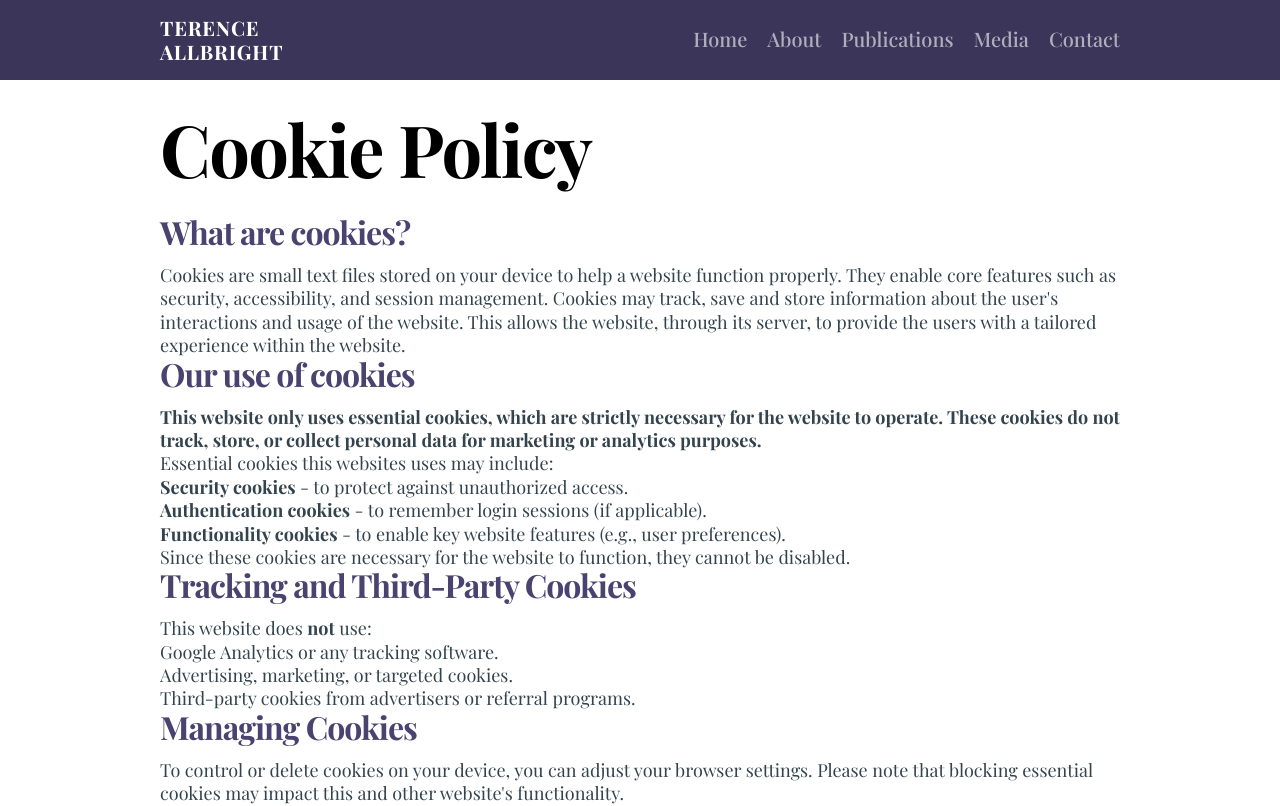
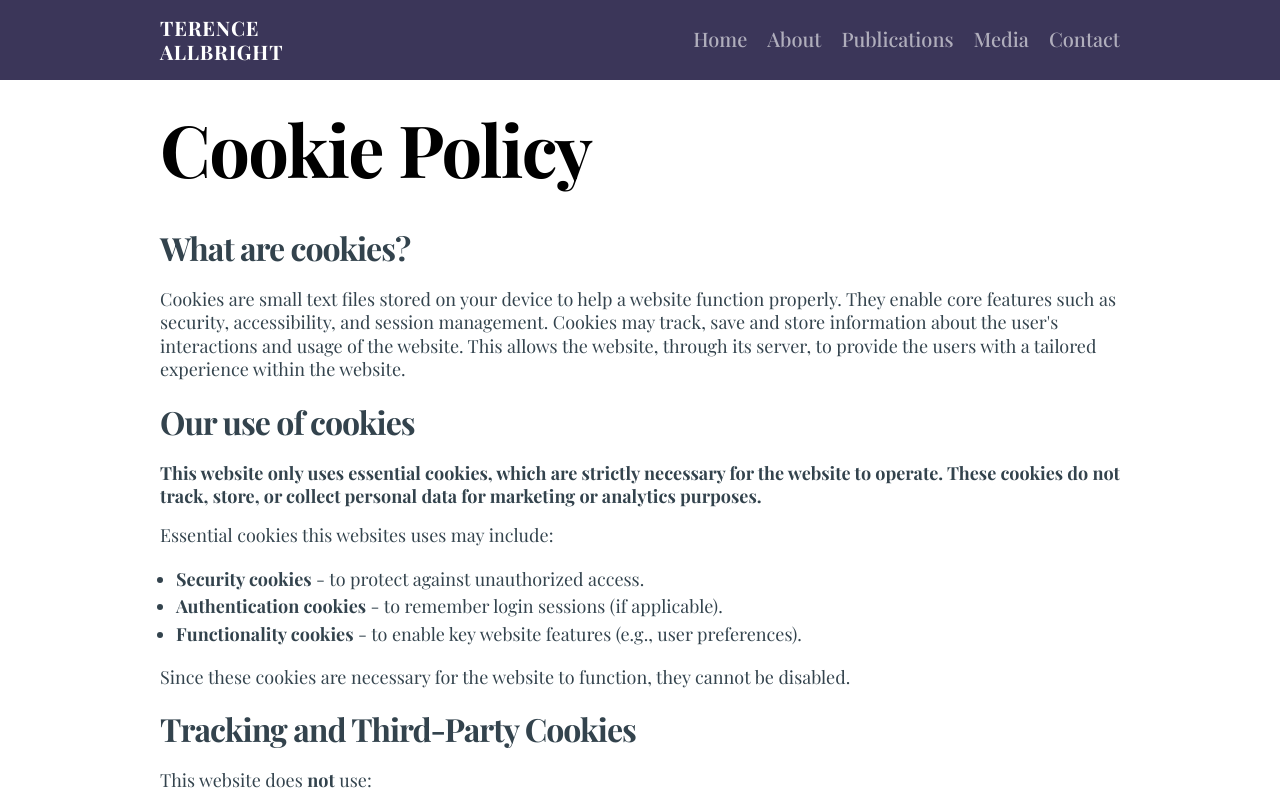
Before and after one commit to Black-and-White-Web-Development/terence-allbright-composer, a React (Vite) app: page /cookies in a window 1280 px wide. Shown: the top 806 px of the page. Built offline with nearby package versions, Linux system fonts and the light colour scheme; a web font is replaced by a local one.

Commit message:
Feat: add styling for legal pages

```diff
--- a/src/pages/legal/Accessibility.jsx
+++ b/src/pages/legal/Accessibility.jsx
@@ -1,42 +1,47 @@
+import "./Legal.scss";
+
 const Accessibility = function () {
 	return (
-		<section className="accessibility fb-col-wrapper">
-			<h1 className="accessibility">Accessibility statement</h1>
-			<h2>Our commitment to accessibility</h2>
-			<p className="accessibility__paragraph">
+		<section className="legal fb-col-wrapper">
+			<h1 className="legal__heading">Accessibility statement</h1>
+			<h2 className="legal__subheading">Our commitment to accessibility</h2>
+			<p className="legal__paragraph">
 				We are committed to making our website accessible to as many users as possible, including
 				those with disabilities. We aim to meet the Web Content Accessibility Guidelines (WCAG) 2.1
 				AA standard, as described in the Equality Act 2010, to ensure that our website is easy to
 				navigate and interact with for everyone.
 			</p>
-			<h2>Accessibility features</h2>
-			<p>To enhance usability, we aim to:</p>
-			<ul>
-				<li>Provide clear and consistent navigation.</li>
-				<li>Use readable fonts and sufficient color contrast.</li>
-				<li>Ensure our website is compatible with screen readers.</li>
-				<li>Offer keyboard navigation for all interactive elements.</li>
-				<li>Use descriptive alt text for images where applicable.</li>
+			<h2 className="legal__subheading">Accessibility features</h2>
+			<p className="legal__paragraph">To enhance usability, we aim to:</p>
+			<ul className="legal__list">
+				<li className="legal__list-item">Provide clear and consistent navigation.</li>
+				<li className="legal__list-item">Use readable fonts and sufficient color contrast.</li>
+				<li className="legal__list-item">Ensure our website is compatible with screen readers.</li>
+				<li className="legal__list-item">
+					Offer keyboard navigation for all interactive elements.
+				</li>
+				<li className="legal__list-item">Use descriptive alt text for images where applicable.</li>
 			</ul>
-			<h2>Reporting accessibility issues</h2>
-			<p>
+			<h2 className="legal__subheading">Reporting accessibility issues</h2>
+			<p className="legal__paragraph">
 				We continuously review our website to improve accessibility. If you experience any
 				difficulty accessing or interacting with content, please contact the site owner so the issue
 				can be addressed.
 			</p>
-			<p>
+			<p className="legal__paragraph">
 				We aim to respond to accessibility feedback within five business days and take necessary
 				actions to improve accessibility where possible.
 			</p>
-			<h2>Enforcement procedure</h2>
-			<p>
+			<h2 className="legal__subheading">Enforcement procedure</h2>
+			<p className="legal__paragraph">
 				If you are not satisfied with our response, you can contact the Equality Advisory and
 				Support Service (EASS) for further assistance:{" "}
-				<a href="https://www.equalityadvisoryservice.com/" target="_blank">
+				<a href="https://www.equalityadvisoryservice.com/" target="_blank" className="legal__link">
 					Equality Advisory and Support Service (opens in new tab)
 				</a>
+				.
 			</p>
-			<p>
+			<p className="legal__paragraph">
 				We are dedicated to improving accessibility and ensuring an inclusive experience for all
 				users.
 			</p>
--- a/src/pages/legal/CookiePolicy.jsx
+++ b/src/pages/legal/CookiePolicy.jsx
@@ -1,47 +1,53 @@
+import "./Legal.scss";
+
 const CookiePolicy = function () {
 	return (
-		<section className="cookie-pol fb-col-wrapper">
-			<h1 className="cookie-pol__heading">Cookie Policy</h1>
-			<h2 className="cookie-pol__subheading">What are cookies?</h2>
-			<p className="cookie-pol__paragraph">
+		<section className="legal fb-col-wrapper">
+			<h1 className="legal__heading">Cookie Policy</h1>
+			<h2 className="legal__subheading">What are cookies?</h2>
+			<p className="legal__paragraph">
 				Cookies are small text files stored on your device to help a website function properly. They
 				enable core features such as security, accessibility, and session management. Cookies may
 				track, save and store information about the user&apos;s interactions and usage of the
 				website. This allows the website, through its server, to provide the users with a tailored
 				experience within the website.
 			</p>
-			<h2 className="cookie-pol__subheading">Our use of cookies</h2>
-			<p className="cookie-pol__paragraph">
+			<h2 className="legal__subheading">Our use of cookies</h2>
+			<p className="legal__paragraph">
 				<strong>
 					This website only uses essential cookies, which are strictly necessary for the website to
 					operate. These cookies do not track, store, or collect personal data for marketing or
 					analytics purposes.
 				</strong>
 			</p>
-			<p>Essential cookies this websites uses may include:</p>
-			<ul>
-				<li>
+			<p className="legal__paragraph">Essential cookies this websites uses may include:</p>
+			<ul className="legal__list">
+				<li className="legal__list-item">
 					<b>Security cookies</b> - to protect against unauthorized access.
 				</li>
-				<li>
+				<li className="legal__list-item">
 					<b>Authentication cookies</b> - to remember login sessions (if applicable).
 				</li>
-				<li>
+				<li className="legal__list-item">
 					<b>Functionality cookies</b> - to enable key website features (e.g., user preferences).
 				</li>
 			</ul>
-			<p>Since these cookies are necessary for the website to function, they cannot be disabled.</p>
-			<h2 className="cookie-pol__subheading">Tracking and Third-Party Cookies</h2>
-			<p>
+			<p className="legal__paragraph">
+				Since these cookies are necessary for the website to function, they cannot be disabled.
+			</p>
+			<h2 className="legal__subheading">Tracking and Third-Party Cookies</h2>
+			<p className="legal__paragraph">
 				This website does <strong>not</strong> use:
 			</p>
-			<ul>
-				<li>Google Analytics or any tracking software.</li>
-				<li>Advertising, marketing, or targeted cookies.</li>
-				<li>Third-party cookies from advertisers or referral programs.</li>
+			<ul className="legal__list">
+				<li className="legal__list-item">Google Analytics or any tracking software.</li>
+				<li className="legal__list-item">Advertising, marketing, or targeted cookies.</li>
+				<li className="legal__list-item">
+					Third-party cookies from advertisers or referral programs.
+				</li>
 			</ul>
-			<h2 className="cookie-pol__subheading">Managing Cookies</h2>
-			<p>
+			<h2 className="legal__subheading">Managing Cookies</h2>
+			<p className="legal__paragraph">
 				To control or delete cookies on your device, you can adjust your browser settings. Please
 				note that blocking essential cookies may impact this and other website&apos;s functionality.
 			</p>
--- /dev/null
+++ b/src/pages/legal/Legal.scss
@@ -0,0 +1,32 @@
+@use "/src/scss/util" as u;
+
+.legal {
+	&__subheading {
+		margin-block-start: u.rem(16);
+		color: var(--foreground-tint);
+	}
+
+	&__paragraph {
+		margin-block: u.rem(8);
+	}
+
+	&__list {
+		margin-block: u.rem(8);
+	}
+
+	&__list-item {
+		list-style: disc;
+		margin-block: u.rem(4);
+		margin-inline-start: u.rem(16);
+	}
+
+	&__link {
+		color: var(--cl-primary);
+		font-weight: 600;
+
+		&:hover {
+			text-decoration: underline;
+			text-decoration-thickness: 1px;
+		}
+	}
+}
--- a/src/pages/legal/TermsOfUse.jsx
+++ b/src/pages/legal/TermsOfUse.jsx
@@ -1,63 +1,63 @@
 import PropTypes from "prop-types";
+import "./Legal.scss";
 
 const TermsOfUse = function ({ siteName }) {
 	return (
-		<section className="terms fb-col-wrapper">
-			<h1 className="terms__heading">Terms of Use</h1>
-			<p className="terms__paragraph">
+		<section className="legal fb-col-wrapper">
+			<h1 className="legal__heading">Terms of Use</h1>
+			<p className="legal__paragraph">
 				By using and browsing this website, you are agreeing to comply with and be bound by the
 				following terms and conditions of use, which together with our privacy policy govern our
 				relationship with you concerning this website. If you disagree with any part of these terms
 				and conditions, please do not use our website.
 			</p>
-			<h2>Parties</h2>
-			<p className="terms__paragraph">
+			<h2 className="legal__subheading">Parties</h2>
+			<p className="legal__paragraph">
 				The term &quot;{siteName}&quot; or &quot;us&quot; or &quot;we&quot; refers to the owner of
-				the website whose registered office is 20 Wiston Avenue, Chichester, PO19 8RJ. The term
-				&quot;you&quot; refers to the user or viewer of our website. The use of this website is
-				subject to the following terms of use:
+				this website. The term &quot;you&quot; refers to the user or viewer of this website. The use
+				of this website is subject to the following terms of use:
 			</p>
-			<h2>Site content</h2>
-			<p className="terms__paragraph">
+			<h2 className="legal__subheading">Site content</h2>
+			<p className="legal__paragraph">
 				The content of the pages of this website is for your general information and use only. It is
 				subject to change without notice.
 			</p>
-			<p className="terms__paragraph">
+			<p className="legal__paragraph">
 				Your use of any information or materials on this website is entirely at your own risk, for
 				which we shall not be liable. It shall be your own responsibility to ensure that any
 				products, services or information available through this website meet your specific
 				requirements.
 			</p>
-			<p className="terms__paragraph">
+			<p className="legal__paragraph">
 				Neither we nor any third parties provide any warranty or guarantee as to the accuracy,
 				timeliness, performance, completeness or suitability of the information and materials found
 				or offered on this website for any particular purpose. You acknowledge that such information
 				and materials may contain inaccuracies or errors and we expressly exclude liability for any
 				such inaccuracies or errors to the fullest extent permitted by law.
 			</p>
-			<h2>External resources</h2>
-			<p className="terms__paragraph">
+			<h2 className="legal__subheading">External resources</h2>
+			<p className="legal__paragraph">
 				This website may also include links to other websites. These links are provided for your
 				convenience to provide further information. They do not signify that we endorse the
 				website(s). We have no responsibility for the content of the linked website(s).
 			</p>
-			<h2>Licensing</h2>
-			<p className="terms__paragraph">
+			<h2 className="legal__subheading">Licensing</h2>
+			<p className="legal__paragraph">
 				This website contains material which is owned by or licensed to us. This material includes,
 				but is not limited to, the design, layout, look, appearance and graphics. Reproduction is
 				prohibited other than in accordance with the copyright notice, which forms part of these
 				terms and conditions.
 			</p>
-			<p className="terms__paragraph">
+			<p className="legal__paragraph">
 				All trade marks reproduced in this website which are not the property of, or licensed to,
 				the operator are acknowledged on the website.
 			</p>
-			<h2>Fair use</h2>
-			<p className="terms__paragraph">
+			<h2 className="legal__subheading">Fair use</h2>
+			<p className="legal__paragraph">
 				Unauthorised use of this website may give rise to a claim for damages and/or be a criminal
 				offence.
 			</p>
-			<p className="terms__paragraph">
+			<p className="legal__paragraph">
 				Your use of this website and any dispute arising out of such use of the website is subject
 				to the laws of England, Northern Ireland, Scotland and Wales.
 			</p>
```
Also changed, not shown: src/pages/legal/PrivacyPolicy.jsx (+16 -15 lines).
